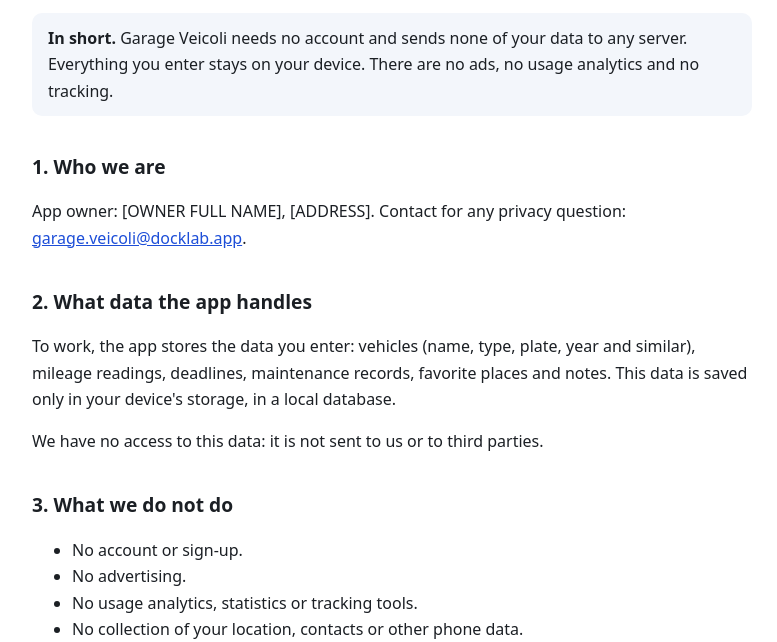
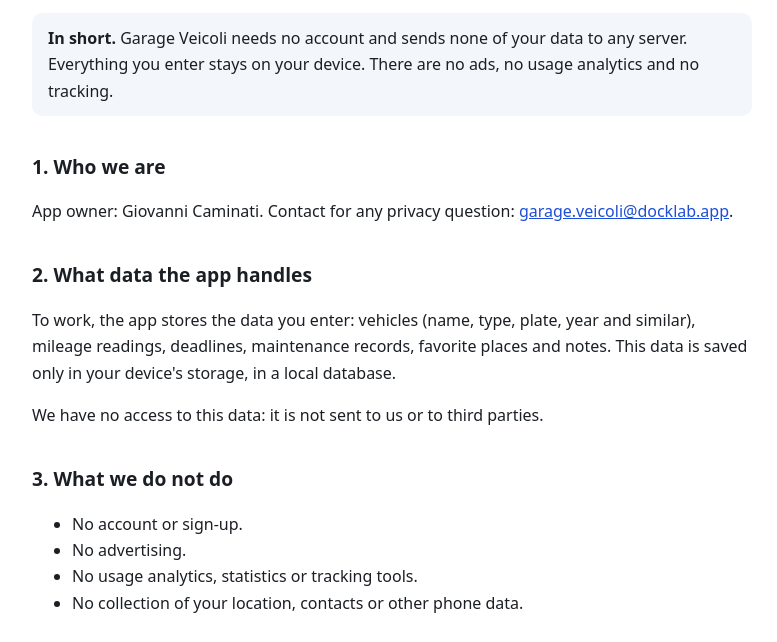
Before and after one commit to GiovaGen/garage-veicoli, a plain HTML site: page en/privacy.html in a window 1280 px wide. Shown: the part 158-800 px from the top of the page, without its empty margins (248-1025 px from the left). Drawn offline with Linux system fonts and the light colour scheme.

Commit message:
Add files via upload

```diff
--- a/en/privacy.html
+++ b/en/privacy.html
@@ -1,7 +1,7 @@
 <!doctype html><html lang="en"><head><meta charset="utf-8"><meta name="viewport" content="width=device-width,initial-scale=1"><title>Privacy policy – Garage Veicoli</title><link rel="stylesheet" href="../style.css"></head><body><nav><a href="../index.html">Garage Veicoli</a><a href="../privacy.html">Italiano</a></nav><h1>Privacy policy</h1><p class="meta">Last updated: November 20, 2026</p>
 <div class="box"><strong>In short.</strong> Garage Veicoli needs no account and sends none of your data to any server. Everything you enter stays on your device. There are no ads, no usage analytics and no tracking.</div>
 <h2>1. Who we are</h2>
-<p>App owner: [OWNER FULL NAME], [ADDRESS]. Contact for any privacy question: <a href="mailto:garage.veicoli@docklab.app">garage.veicoli@docklab.app</a>.</p>
+<p>App owner: Giovanni Caminati. Contact for any privacy question: <a href="mailto:garage.veicoli@docklab.app">garage.veicoli@docklab.app</a>.</p>
 <h2>2. What data the app handles</h2>
 <p>To work, the app stores the data you enter: vehicles (name, type, plate, year and similar), mileage readings, deadlines, maintenance records, favorite places and notes. This data is saved only in your device's storage, in a local database.</p>
 <p>We have no access to this data: it is not sent to us or to third parties.</p>
```
Also changed, not shown: en/terms.html (+1 -1 lines).
